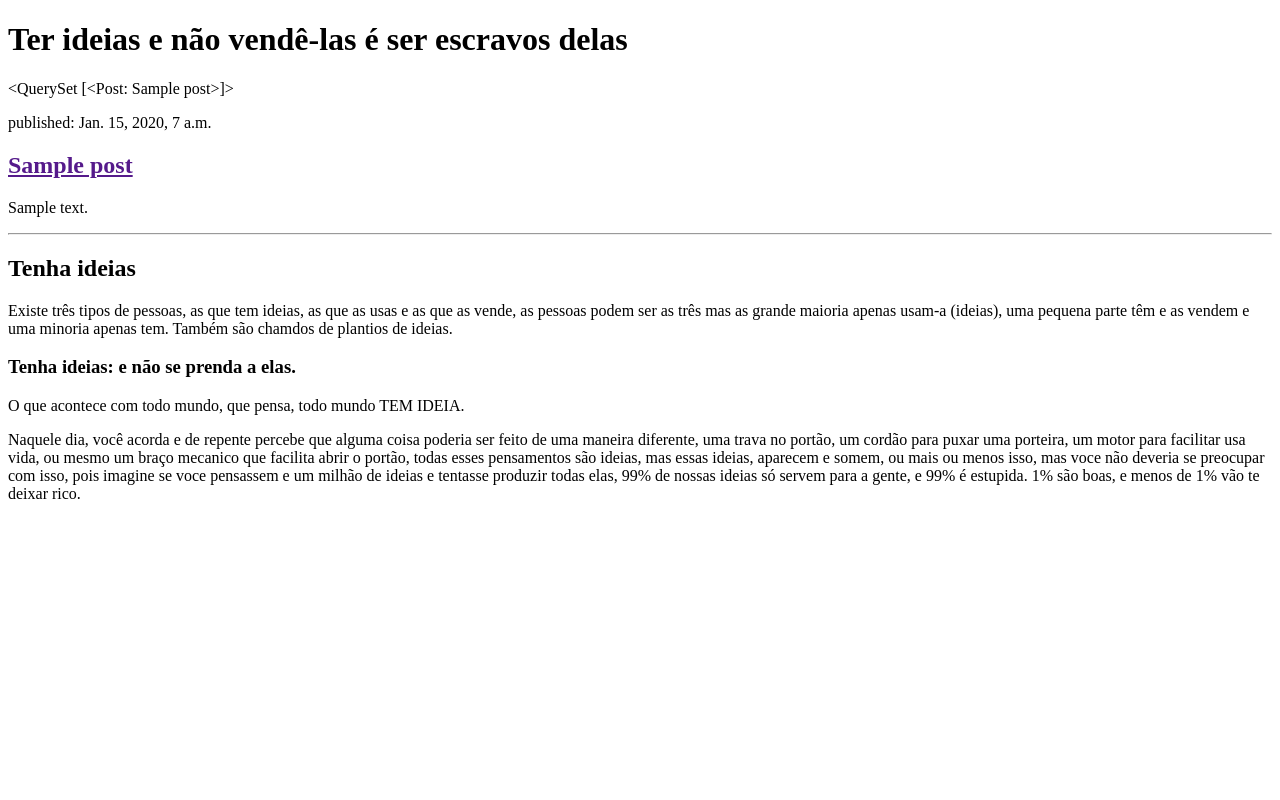
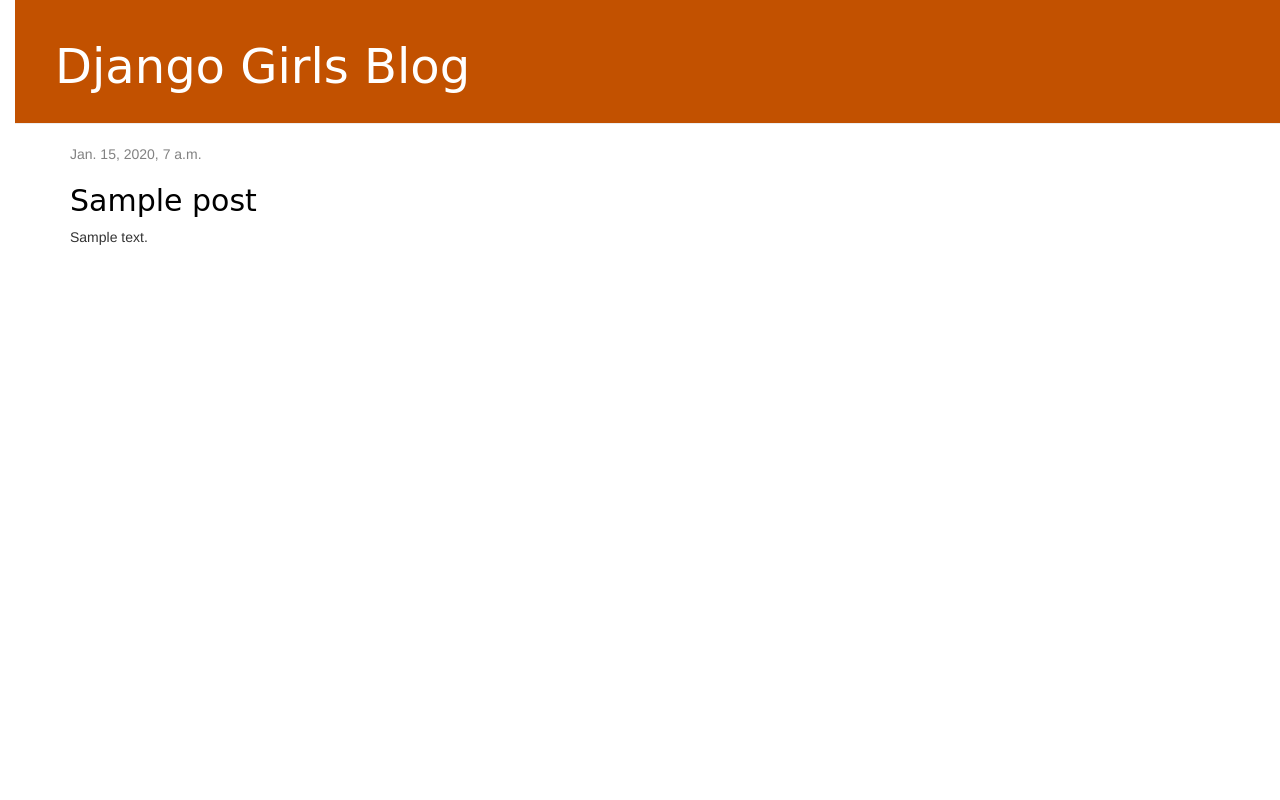
Before and after one commit to fmaskes/my-first-blog, a Django app: template blog/templates/blog/post_list.html in a window 1280 px wide. Run offline with Django 3.2, Linux system fonts and the light colour scheme; the template is opened without the code that fills it: values that come from a table or form of the project are taken from there, others are empty; tables that the repository leaves empty hold one stand-in row (values such as "Sample post"); some libraries are stand-ins or nearby versions.

Commit message:
Added view and template for detailed blog post as well as CSS for the site.

```diff
--- /dev/null
+++ b/blog/static/css/blog.css
@@ -0,0 +1,52 @@
+h1 a, h2 a {
+     color: #C25100;
+}
+body {
+    padding-left: 15px;
+}
+.page-header {
+    background-color: #C25100;
+    margin-top: 0;
+    padding: 20px 20px 20px 40px;
+}
+
+.page-header h1, .page-header h1 a, .page-header h1 a:visited, .page-header h1 a:active {
+    color: #ffffff;
+    font-size: 36pt;
+    text-decoration: none;
+}
+
+.content {
+    margin-left: 40px;
+}
+
+h1, h2, h3, h4 {
+    font-family: 'Lobster', cursive;
+}
+
+.date {
+    color: #828282;
+}
+
+.save {
+    float: right;
+}
+
+.post-form textarea, .post-form input {
+    width: 100%;
+}
+
+.top-menu, .top-menu:hover, .top-menu:visited {
+    color: #ffffff;
+    float: right;
+    font-size: 26pt;
+    margin-right: 20px;
+}
+
+.post {
+    margin-bottom: 70px;
+}
+
+.post h2 a, .post h2 a:visited {
+    color: #000000;
+}
--- /dev/null
+++ b/blog/templates/blog/base.html
@@ -0,0 +1,22 @@
+{% load static %}
+<html>
+    <head>
+        <title>Django Girls blog</title>
+        <link rel="stylesheet" href="//maxcdn.bootstrapcdn.com/bootstrap/3.2.0/css/bootstrap.min.css">
+        <link rel="stylesheet" href="//maxcdn.bootstrapcdn.com/bootstrap/3.2.0/css/bootstrap-theme.min.css">
+        <link rel="stylesheet" href="{% static 'css/blog.css' %}">
+    </head>
+    <body>
+	    <div class="page-header">
+	        <h1><a href="/">Django Girls Blog</a></h1>
+	    </div>
+	    <div class="content container">
+	        <div class="row">
+	            <div class="col-md-8">
+	            {% block content %}
+	            {% endblock %}
+	            </div>
+	        </div>
+	    </div>
+	</body>
+</html>
--- a/blog/templates/blog/post_list.html
+++ b/blog/templates/blog/post_list.html
@@ -1,34 +1,13 @@
-<!DOCTYPE html>
-<html>
-<head>
-	<title>Meu Primeiro site Django</title>
-</head>
-<body>
+{% extends 'blog/base.html' %}
 
-	<h1>Ter ideias e não vendê-las é ser escravos delas</h1>
-	<div>
-		{{ posts }}
-	</div>
-	{% for post in posts %}
-    <div>
-        <p>published: {{ post.published_date }}</p>
-        <h2><a href="">{{ post.title }}</a></h2>
-        <p>{{ post.text|linebreaksbr }}</p>
-    </div>
-	{% endfor %}
-
-
-	<hr>
-
-
-	<h2>Tenha ideias</h2>
-	<div>
-		<p>Existe três tipos de pessoas, as que tem ideias, as que as usas e as que as vende,
-		as pessoas podem ser as três mas as grande maioria apenas usam-a (ideias), uma pequena parte têm e as vendem e uma minoria apenas tem. Também são chamdos de plantios de ideias.</p>
-		<h3>Tenha ideias: e não se prenda a elas.</h3>
-		<p>O que acontece com todo mundo, que pensa, todo mundo TEM IDEIA.</p>
-		<p>Naquele dia, você acorda e de repente percebe que alguma coisa poderia ser feito de uma maneira diferente, uma trava no portão, um cordão para puxar uma porteira, um motor para facilitar usa vida, ou mesmo um braço mecanico que facilita abrir o portão, todas esses pensamentos são ideias, mas essas ideias, aparecem e somem, ou mais ou menos isso, mas voce não deveria se preocupar com isso, pois imagine se voce pensassem e um milhão de ideias e tentasse produzir todas elas, 99% de nossas ideias só servem para a gente, e 99% é estupida. 1% são boas, e menos de 1% vão te deixar rico. </p>
-	</div>
-
-</body>
-</html>
+{% block content %}
+    {% for post in posts %}
+        <div class="post">
+            <div class="date">
+                {{ post.published_date }}
+            </div>
+            <h2><a href="">{{ post.title }}</a></h2>
+            <p>{{ post.text|linebreaksbr }}</p>
+        </div>
+    {% endfor %}
+{% endblock %}
```
